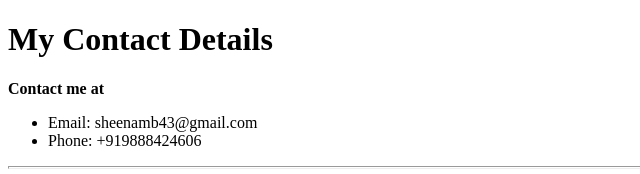
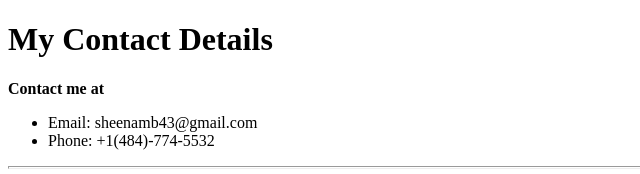
Before and after one commit to sheenam200/Sheenam_Potfolio_Website, a plain HTML site: page Contact Details.html in a window 1280 px wide. Shown: the top 174 px of the page, 0-640 px from the left. Drawn offline with Linux system fonts and the light colour scheme.

Commit message:
Updated Contact Details

```diff
--- a/Contact Details.html
+++ b/Contact Details.html
@@ -11,7 +11,7 @@
     <p><strong>Contact me at</strong> </p>
         <ul>
             <li>Email: sheenamb43@gmail.com</li>
-            <li>Phone: +919888424606</li>
+            <li>Phone: +1(484)-774-5532</li>
         </ul>
         <hr size="3">
 
```
